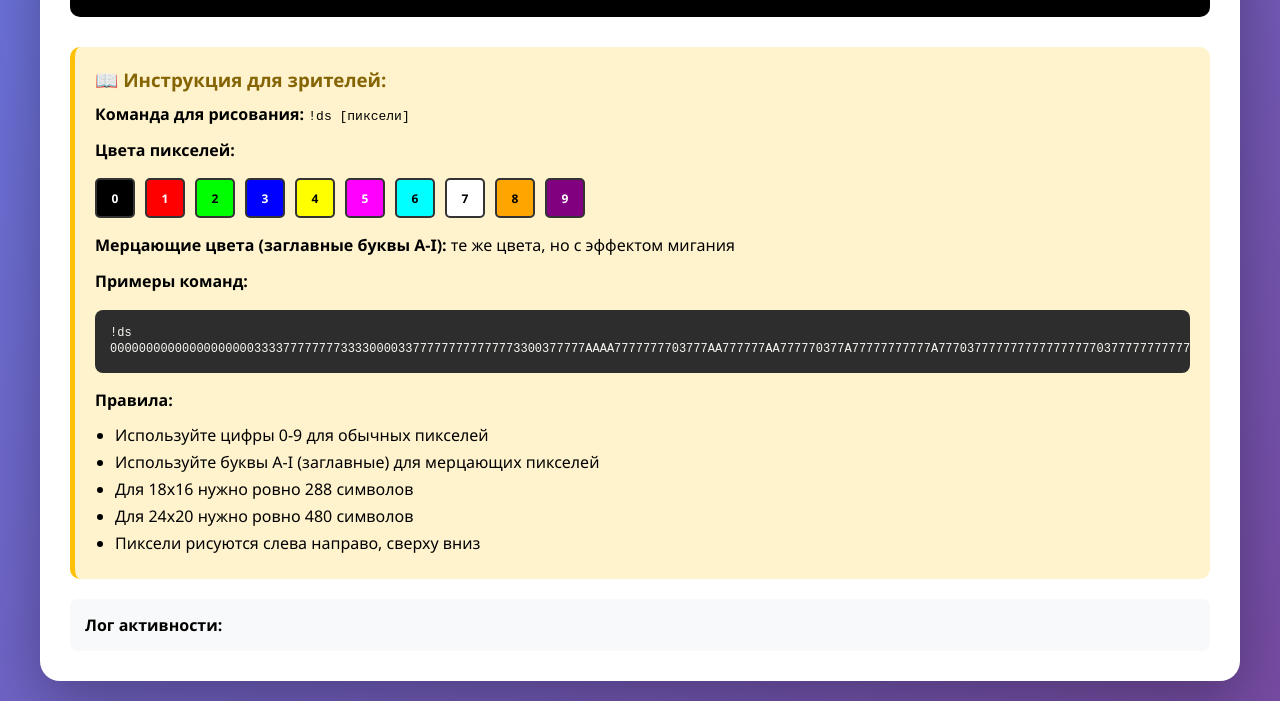
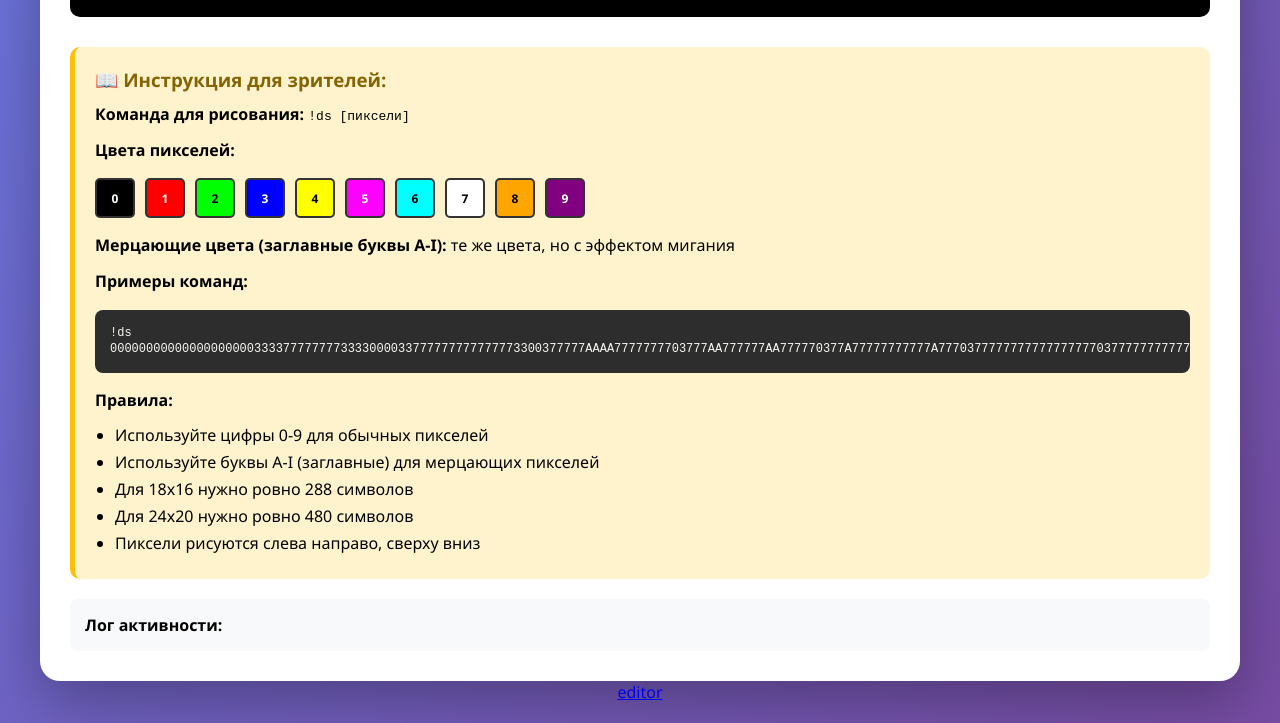
Before and after one commit to mkdir822-collab/twichchat-pixel-art-plugin, a plain HTML site: page index.html in a window 1280 px wide. Shown: the part 705-1428 px from the top of the page. Before the commit the page ends 1406 px from the top, so only its background shows below. Drawn offline with Linux system fonts and the light colour scheme.

Commit message:
Update index.html

```diff
--- a/index.html
+++ b/index.html
@@ -492,4 +492,5 @@
         window.onload = init;
     </script>
 </body>
+<a href="about.html">editor</a>
 </html>
```
